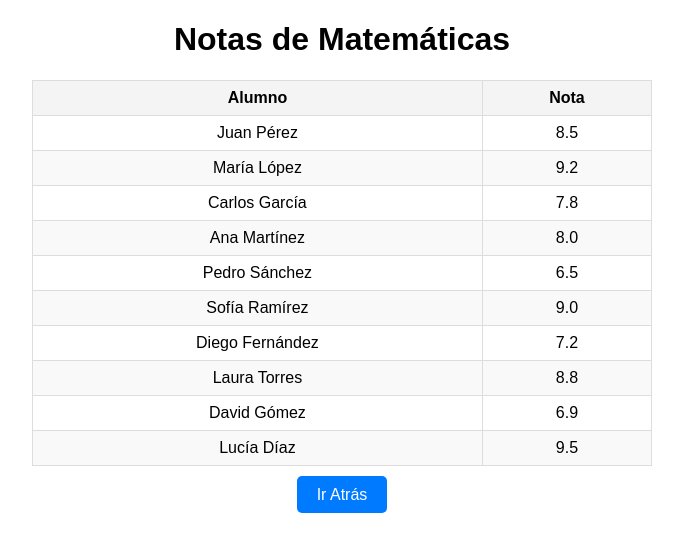
After one commit to MafeMCode/Django-Clase, a Django app: page /blog/listados in a window 1280 px wide. The commit adds this page. Shown: the top 552 px of the page, without its empty margins (298-981 px from the left). Run offline with Django 5.2, Linux system fonts and the light colour scheme.

Commit message:
Dos primeras paginas

```diff
--- /dev/null
+++ b/blog/templates/blog/listados.html
@@ -0,0 +1,73 @@
+<!DOCTYPE html>
+<html lang="es">
+<head>
+    <meta charset="UTF-8">
+    <meta name="viewport" content="width=device-width, initial-scale=1.0">
+    <title>Listado de Alumnos</title>
+    <style>
+        body {
+            font-family: Arial, sans-serif;
+            margin: 20px;
+        }
+        table {
+            width: 50%;
+            border-collapse: collapse;
+            margin: 0 auto;
+        }
+        th, td {
+            border: 1px solid #ddd;
+            padding: 8px;
+            text-align: center;
+        }
+        th {
+            background-color: #f4f4f4;
+        }
+        tr:nth-child(even) {
+            background-color: #f9f9f9;
+        }
+        .button-container {
+            text-align: center;
+            margin-top: 20px;
+        }
+        .button {
+            padding: 10px 20px;
+            background-color: #007BFF;
+            color: white;
+            border: none;
+            border-radius: 5px;
+            cursor: pointer;
+            text-decoration: none;
+            font-size: 16px;
+        }
+        .button:hover {
+            background-color: #0056b3;
+        }
+    </style>
+</head>
+<body>
+    <h1 style="text-align: center;">Notas de Matemáticas</h1>
+    <table>
+        <thead>
+            <tr>
+                <th>Alumno</th>
+                <th>Nota</th>
+            </tr>
+        </thead>
+        <tbody>
+            <tr><td>Juan Pérez</td><td>8.5</td></tr>
+            <tr><td>María López</td><td>9.2</td></tr>
+            <tr><td>Carlos García</td><td>7.8</td></tr>
+            <tr><td>Ana Martínez</td><td>8.0</td></tr>
+            <tr><td>Pedro Sánchez</td><td>6.5</td></tr>
+            <tr><td>Sofía Ramírez</td><td>9.0</td></tr>
+            <tr><td>Diego Fernández</td><td>7.2</td></tr>
+            <tr><td>Laura Torres</td><td>8.8</td></tr>
+            <tr><td>David Gómez</td><td>6.9</td></tr>
+            <tr><td>Lucía Díaz</td><td>9.5</td></tr>
+        </tbody>
+    </table>
+    <div class="button-container">
+        <a href="http://127.0.0.1:8000/blog" class="button">Ir Atrás</a>
+    </div>
+</body>
+</html>
--- a/blog/urls.py
+++ b/blog/urls.py
@@ -2,5 +2,7 @@ from django.urls import path
 from . import views
 
 urlpatterns = [
-    path('',views.principal, name='principal')
+    path('',views.principal, name='principal'),
+    path('listados',views.listados, name='listados')
+
 ]
--- a/blog/views.py
+++ b/blog/views.py
@@ -4,3 +4,6 @@ from django.shortcuts import render
 
 def principal(request):
     return render(request, 'blog/principal.html')
+
+def listados(request):
+    return render(request, 'blog/listados.html')
```
Also changed, not shown: blog/templates/blog/principal.html (+38 -8 lines).
